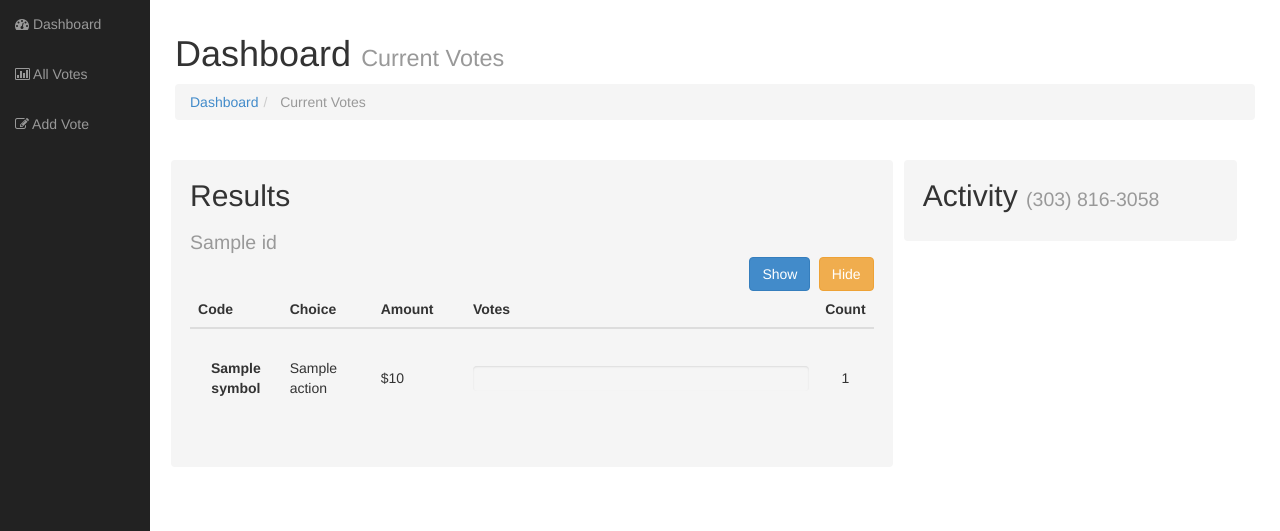
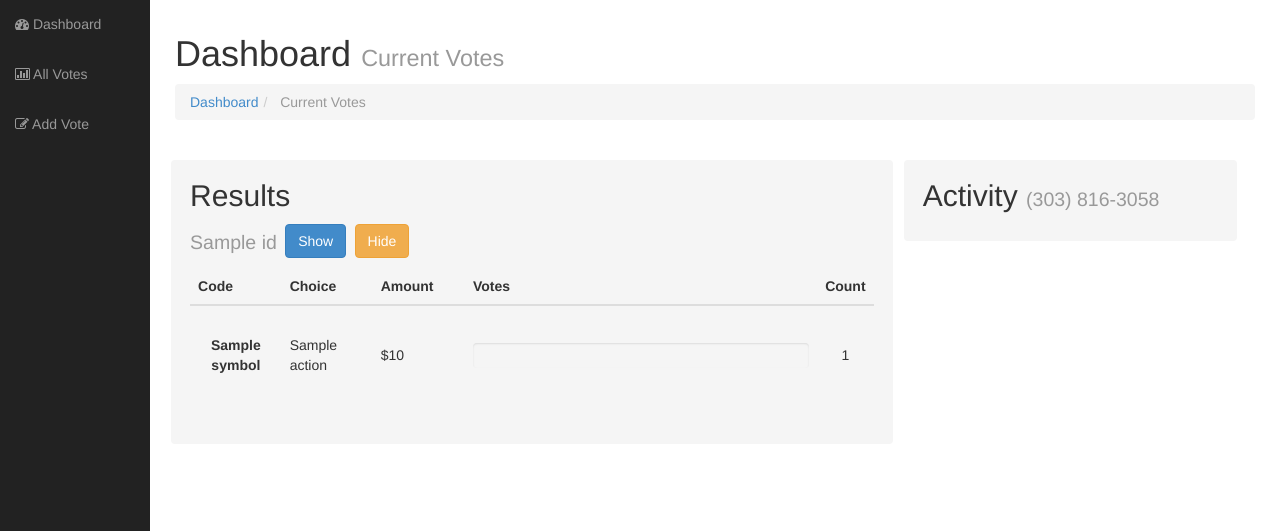
Before and after one commit to erkinaumanis/sif-vote, a Flask app: template app/templates/dashboard.html in a window 1280 px wide. Shown: the part 51-582 px from the top of the page. Run offline with Flask 2, Linux system fonts and the light colour scheme; the template is opened without the code that fills it: most values are stand-ins (such as "Sample title", 1, 10 or a date in 2020).

Commit message:
revert show/hide positioning

```diff
--- a/app/static/css/custom.css
+++ b/app/static/css/custom.css
@@ -99,8 +99,3 @@
 	margin-right: auto;
 	text-align: center;
 }
-
-.results .toggle {
-	float: right;
-	margin-left: 73%;
-}
--- a/app/templates/dashboard.html
+++ b/app/templates/dashboard.html
@@ -22,10 +22,8 @@
           <table class="table {{stock[0].ticker}}">
             <h2>
               <small>{{stock[0].name}}</small>
-              <div class="toggle">
                 <button class="btn btn-primary show-button">Show</button>
                 <button class="btn btn-warning hide-button">Hide</button>
-              </div>
             </h2>
             <thead>
               <tr>
```
Also changed, not shown: models.py (+19 -15 lines).
